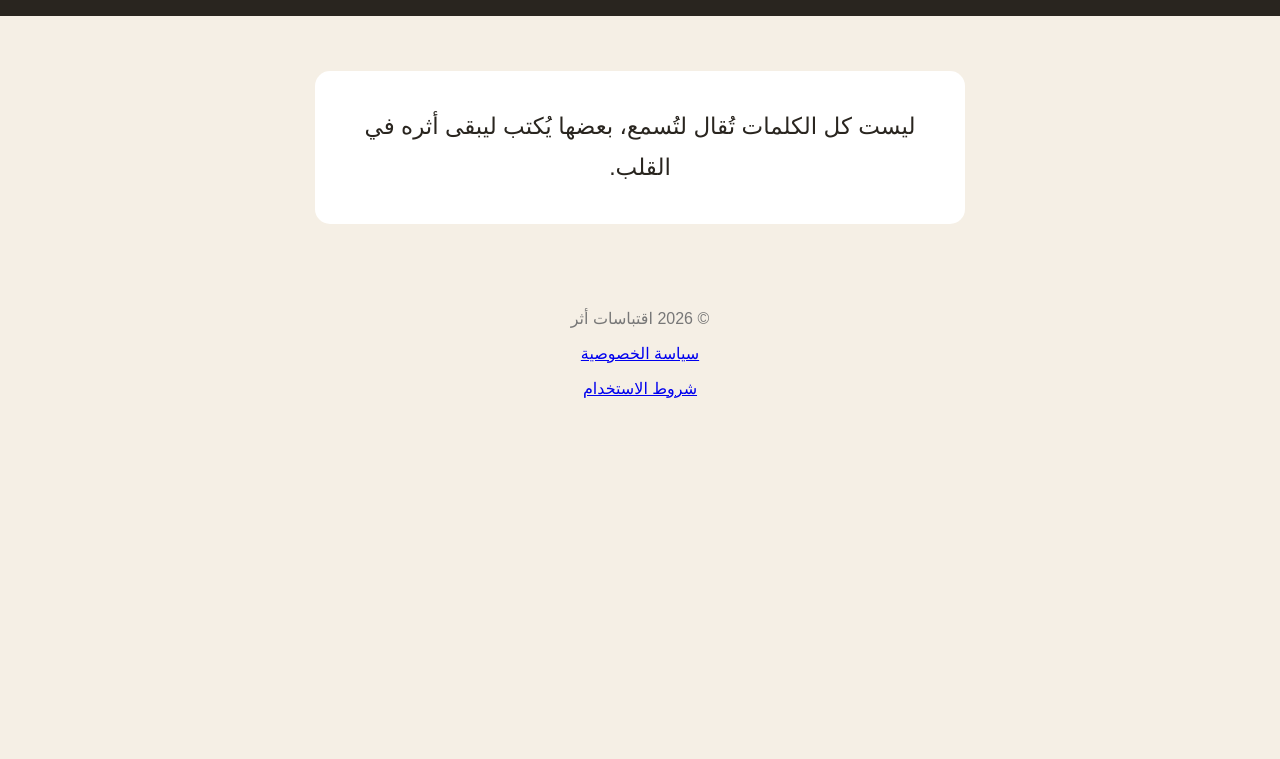
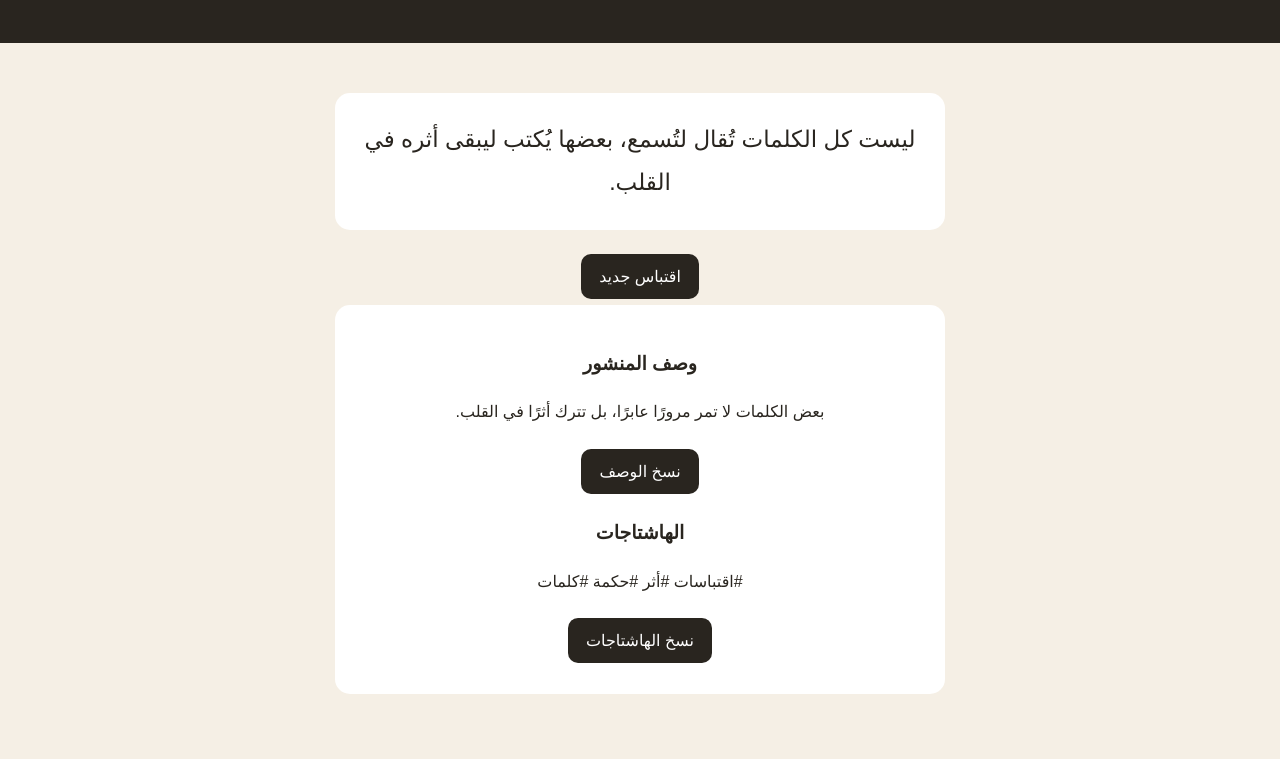
Before and after one commit to mb4568572-glitch/athar-quotes, a website: page index.html in a window 1280 px wide. Shown: the part 143-902 px from the top of the page. Before the commit the page ends 800 px from the top, so only its background shows below. Drawn offline with Linux system fonts and the light colour scheme.

Commit message:
Update index.html

```diff
--- a/index.html
+++ b/index.html
@@ -5,6 +5,7 @@
 <meta name="viewport" content="width=device-width, initial-scale=1">
 <title>اقتباسات أثر</title>
 <style>
+* { box-sizing: border-box; }
 body {
   margin: 0;
   font-family: Arial, sans-serif;
@@ -13,45 +14,108 @@ body {
   text-align: center;
 }
 header {
-  padding: 35px 15px;
+  padding: 30px 15px;
   background: #29251f;
   color: white;
 }
 main {
   max-width: 650px;
-  margin: 35px auto;
+  margin: 30px auto;
   padding: 20px;
 }
-h1 { margin: 0; }
-.quote {
+.quote, .tools {
   background: white;
-  padding: 35px 20px;
+  padding: 25px 20px;
   border-radius: 15px;
-  font-size: 23px;
-  line-height: 1.8;
+  margin-bottom: 18px;
+  line-height: 1.9;
 }
+.quote { font-size: 23px; }
+h2 { font-size: 19px; }
+p { line-height: 1.8; }
+button {
+  border: 0;
+  border-radius: 10px;
+  padding: 13px 18px;
+  margin: 6px;
+  background: #29251f;
+  color: white;
+  font-size: 16px;
+  cursor: pointer;
+}
+button:hover { background: #574638; }
 footer {
-  margin-top: 45px;
   padding: 20px;
   color: #777;
 }
+a { color: #574638; }
 </style>
 </head>
 <body>
+
 <header>
   <h1>اقتباسات أثر 🖤</h1>
   <p>كلمات تترك أثرًا لا يُنسى</p>
 </header>
+
 <main>
   <div class="quote">
-    ليست كل الكلمات تُقال لتُسمع،
-    بعضها يُكتب ليبقى أثره في القلب.
+    <div id="quote">ليست كل الكلمات تُقال لتُسمع، بعضها يُكتب ليبقى أثره في القلب.</div>
+  </div>
+
+  <button onclick="nextQuote()">اقتباس جديد</button>
+
+  <div class="tools">
+    <h2>وصف المنشور</h2>
+    <p id="caption">بعض الكلمات لا تمر مرورًا عابرًا، بل تترك أثرًا في القلب.</p>
+    <button onclick="copyText('caption')">نسخ الوصف</button>
+
+    <h2>الهاشتاجات</h2>
+    <p id="hashtags">#اقتباسات #أثر #حكمة #كلمات</p>
+    <button onclick="copyText('hashtags')">نسخ الهاشتاجات</button>
   </div>
 </main>
+
 <footer>
   © 2026 اقتباسات أثر
   <p><a href="privacy.html">سياسة الخصوصية</a></p>
-<p><a href="terms.html">شروط الاستخدام</a></p>
+  <p><a href="terms.html">شروط الاستخدام</a></p>
 </footer>
+
+<script>
+const quotes = [
+  "ليست كل الكلمات تُقال لتُسمع، بعضها يُكتب ليبقى أثره في القلب.",
+  "ازرع خيرًا ولو في غير موضعه، فالله لا يضيع أجر المحسنين.",
+  "لا تجعل قسوة الأيام تُنسيك جمال قلبك.",
+  "بعض الصمت أبلغ من ألف كلمة.",
+  "الأثر الطيب لا يحتاج إلى ضجيج كي يبقى.",
+  "كن جميل الأثر، فالعمر يمضي والذكرى تبقى.",
+  "ليس النجاح أن تصل وحدك، بل أن تترك أثرًا طيبًا في الطريق.",
+  "كل يوم جديد فرصة لتكون أفضل مما كنت."
+];
+
+let current = 0;
+
+function nextQuote() {
+  current = (current + 1) % quotes.length;
+  document.getElementById("quote").textContent = quotes[current];
+  document.getElementById("caption").textContent =
+    quotes[current] + " ✨";
+}
+
+function copyText(id) {
+  const text = document.getElementById(id).textContent;
+  if (navigator.clipboard && window.isSecureContext) {
+    navigator.clipboard.writeText(text).then(() => {
+      alert("تم نسخ النص");
+    }).catch(() => {
+      alert("تعذر النسخ، حاول مرة أخرى");
+    });
+  } else {
+    alert("النسخ غير متاح في هذا المتصفح");
+  }
+}
+</script>
+
 </body>
 </html>
```
